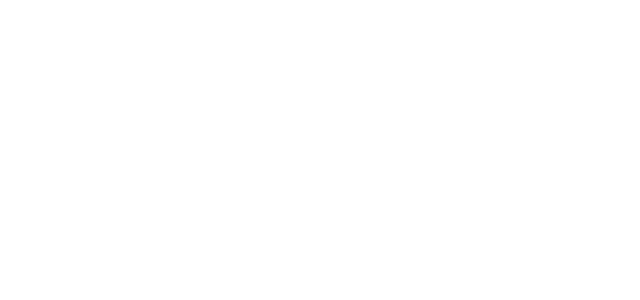
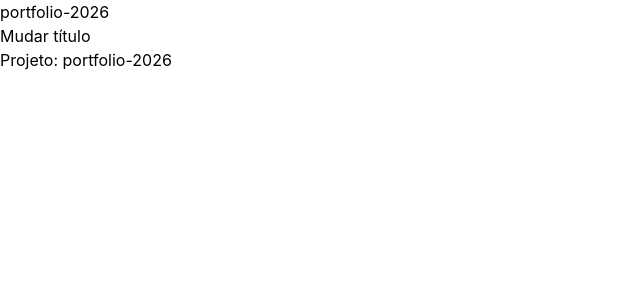
Before and after one commit to pedrohenriquedsdev/dev-portfolio, an Angular app: page / in a window 1280 px wide. Shown: the top 300 px of the page, without its empty margins (0-640 px from the left). Built offline with nearby package versions, Linux system fonts and the light colour scheme.

Commit message:
test: experiment with Angular signals

```diff
--- a/src/app/app.html
+++ b/src/app/app.html
@@ -1 +1,3 @@
-<!-- AO INJETAR O CONTEÚDO NA TAG SETADA PELO SELECTOR O QUE O ANGULAR COLOCA É EXATAMENTE O QUE TIVER AQUI -->
+<h1>{{ title() }}</h1>
+<button (click)="changeTitle()">Mudar título</button>
+<p>{{ titleDescription() }}</p>
--- a/src/app/app.ts
+++ b/src/app/app.ts
@@ -1,11 +1,19 @@
-import { Component, signal } from '@angular/core';
+import { Component, computed, signal } from '@angular/core';
 
 @Component({
-  imports: [],
+  imports: [], // = diz ao componente quais recursos do angular ele pode usar dentro do templateUrl
   selector: 'app-root', // = nome usado no HTML para chamar o componente
   styleUrl: './app.css', // = aponta para página de estilo
   templateUrl: './app.html', // = aponta para arquivo de estrutura
 })
 export class App {
+  changeTitle() {
+    this.title.set('Meu Portfólio');
+  }
+
+  protected readonly titleDescription = computed(() => {
+    return `Projeto: ${this.title()}`;
+  });
+
   protected readonly title = signal('portfolio-2026');
 }
```
